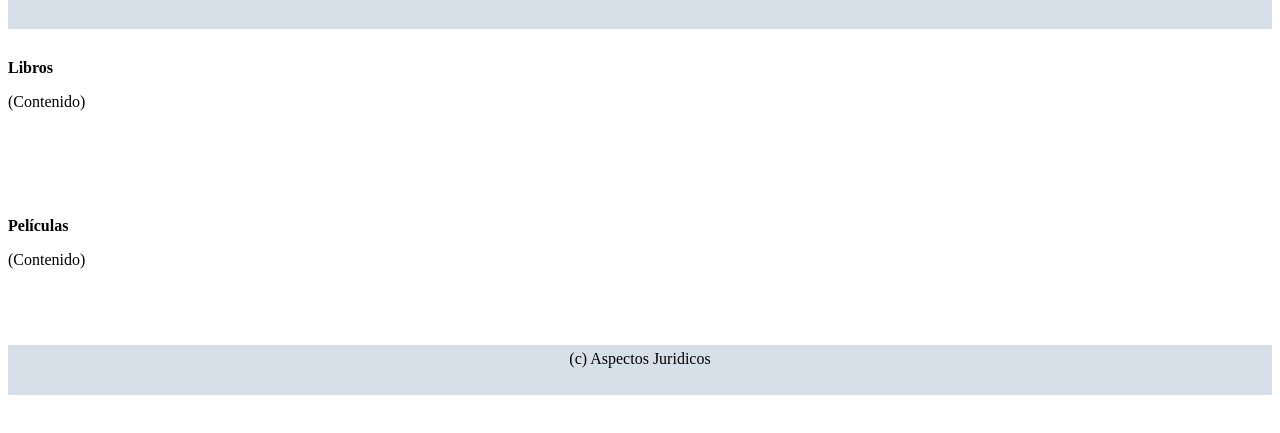
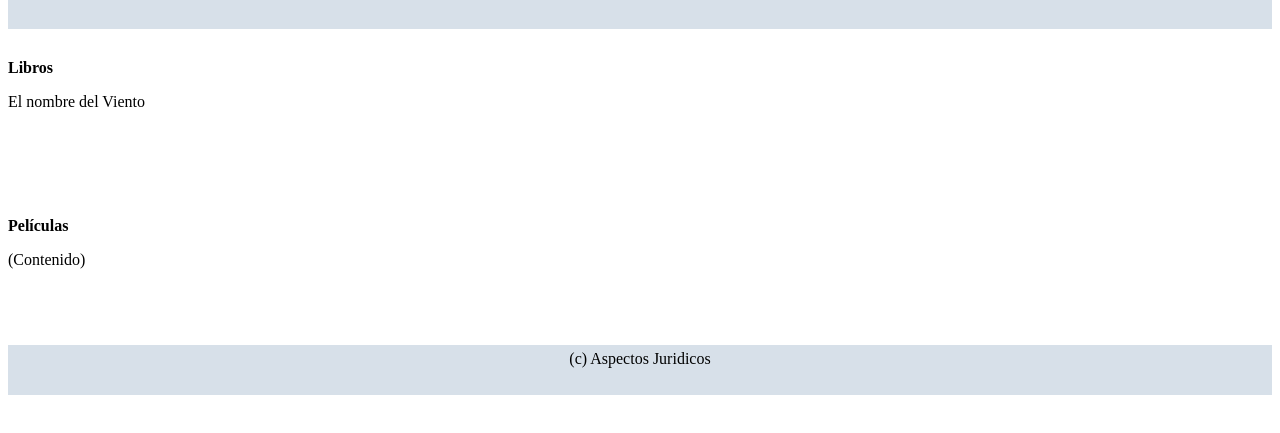
Before and after one commit to PerezRoldanIsmael/EquipoTarde3Trabajo2, a plain HTML site: page index.html in a window 1280 px wide. Shown: the part 79-512 px from the top of the page. Drawn offline with Linux system fonts and the light colour scheme.

Commit message:
update books

```diff
--- a/index.html
+++ b/index.html
@@ -13,7 +13,7 @@
         <!-- Contenido -->
         <section>
                      <b>Libros</b>
-            <p>(Contenido)</p>
+            <p>El nombre del Viento</p>
               </section>
         <section>
                      <b>Películas</b>
```
